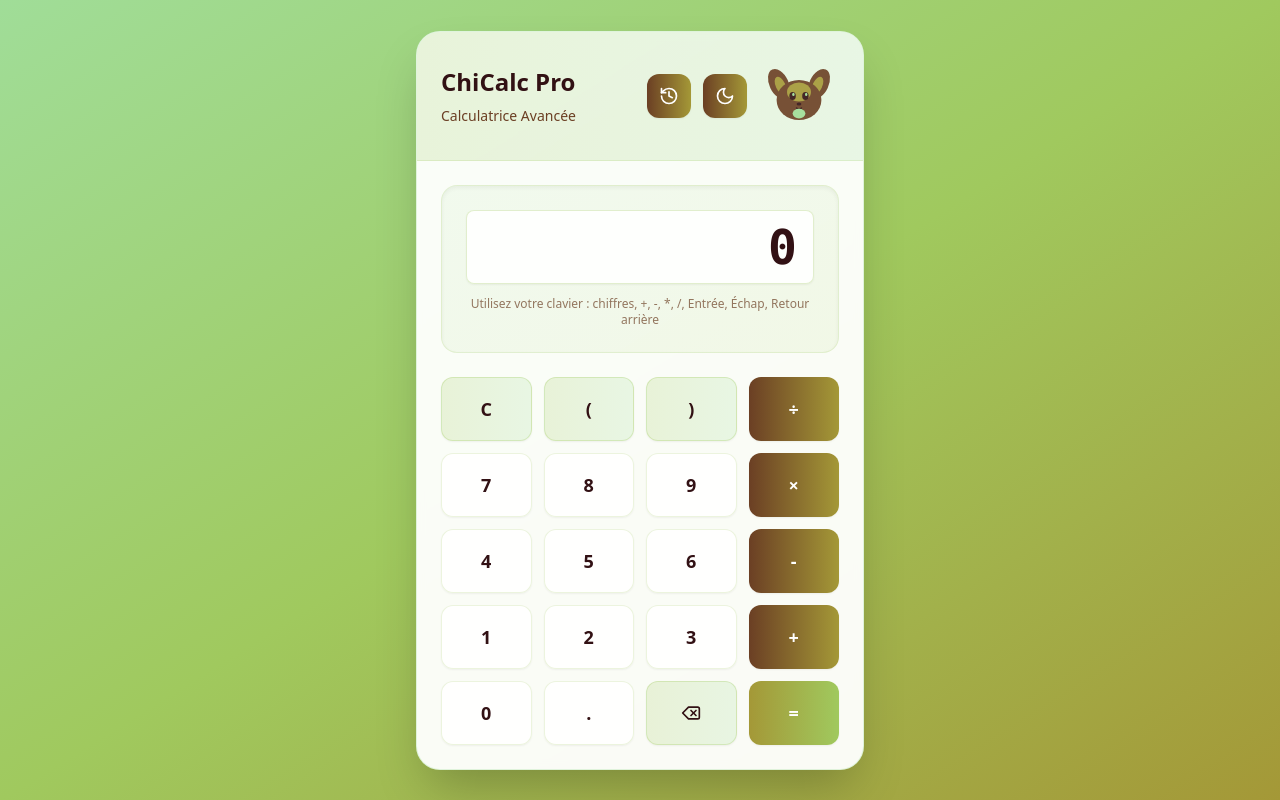
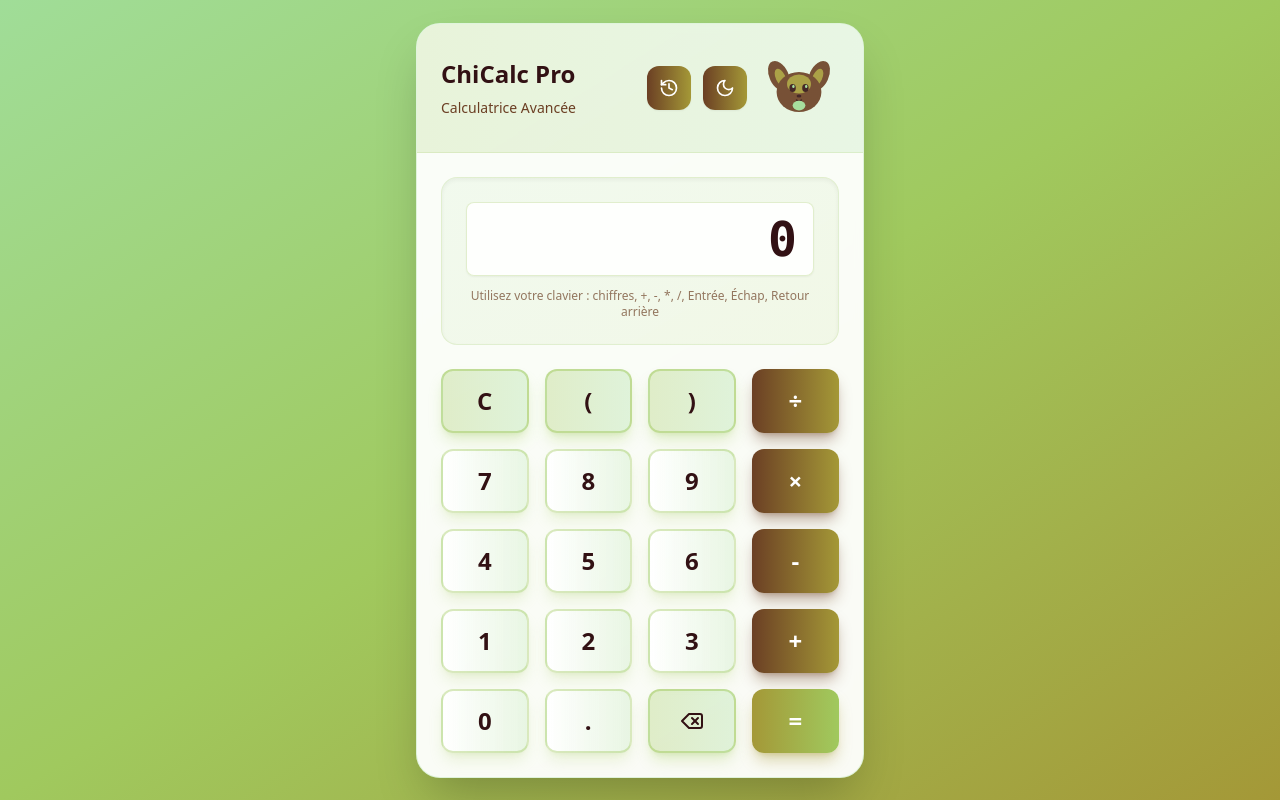
Before and after one commit to almoha73/ChiCalc, a React (Vite) app: page / in a window 1280 px wide. Built offline with nearby package versions, Linux system fonts and the light colour scheme.

Commit message:
Amélioration de la taille des textes et contraste des boutons

```diff
--- a/src/components/CalculatorButtons.tsx
+++ b/src/components/CalculatorButtons.tsx
@@ -18,41 +18,42 @@ const CalculatorButtons: React.FC<CalculatorButtonsProps> = ({ onButtonClick })
   ];
 
   const getButtonStyle = (button: string) => {
-    const baseStyle = "h-14 sm:h-16 rounded-xl font-semibold text-lg transition-all duration-200 transform active:scale-95 shadow-sm hover:shadow-md";
+    const baseStyle = "h-16 sm:h-18 rounded-xl font-bold text-2xl transition-all duration-200 transform active:scale-95 shadow-lg hover:shadow-xl";
 
     if (button === '=') {
       return `${baseStyle} ${
         theme === 'dark'
-          ? 'bg-gradient-to-r from-palette-4 to-palette-5 hover:from-palette-4/90 hover:to-palette-5/90 text-palette-1'
-          : 'bg-gradient-to-r from-palette-3 to-palette-4 hover:from-palette-3/90 hover:to-palette-4/90 text-white'
-      } shadow-lg`;
+          ? 'bg-gradient-to-r from-palette-4 to-palette-5 hover:from-palette-4/90 hover:to-palette-5/90 text-palette-1 shadow-palette-4/30'
+          : 'bg-gradient-to-r from-palette-3 to-palette-4 hover:from-palette-3/90 hover:to-palette-4/90 text-white shadow-palette-3/40'
+      }`;
     }
 
     if (['÷', '×', '-', '+'].includes(button)) {
       return `${baseStyle} ${
         theme === 'dark'
-          ? 'bg-gradient-to-r from-palette-3 to-palette-4 hover:from-palette-3/90 hover:to-palette-4/90 text-palette-1'
-          : 'bg-gradient-to-r from-palette-2 to-palette-3 hover:from-palette-2/90 hover:to-palette-3/90 text-white'
+          ? 'bg-gradient-to-r from-palette-3 to-palette-4 hover:from-palette-3/90 hover:to-palette-4/90 text-palette-1 shadow-palette-3/30'
+          : 'bg-gradient-to-r from-palette-2 to-palette-3 hover:from-palette-2/90 hover:to-palette-3/90 text-white shadow-palette-2/40'
       }`;
     }
 
     if (['C', '(', ')', '⌫'].includes(button)) {
       return `${baseStyle} ${
         theme === 'dark'
-          ? 'bg-gradient-to-r from-palette-2/40 to-palette-3/40 hover:from-palette-2/60 hover:to-palette-3/60 text-palette-5 border border-palette-3/30'
-          : 'bg-gradient-to-r from-palette-4/20 to-palette-5/20 hover:from-palette-4/30 hover:to-palette-5/30 text-palette-1 border border-palette-4/30'
+          ? 'bg-gradient-to-r from-palette-2/50 to-palette-3/50 hover:from-palette-2/70 hover:to-palette-3/70 text-palette-5 border-2 border-palette-3/40 shadow-palette-2/20'
+          : 'bg-gradient-to-r from-palette-4/30 to-palette-5/30 hover:from-palette-4/50 hover:to-palette-5/50 text-palette-1 border-2 border-palette-4/50 shadow-palette-4/30'
       }`;
     }
 
+    // Chiffres - amélioration du contraste en thème clair
     return `${baseStyle} ${
       theme === 'dark'
-        ? 'bg-palette-1/60 hover:bg-palette-1/80 text-palette-5 border border-palette-2/30 hover:border-palette-2/50'
-        : 'bg-white/90 hover:bg-white text-palette-1 border border-palette-4/20 hover:border-palette-4/40'
+        ? 'bg-gradient-to-r from-palette-1/70 to-palette-2/60 hover:from-palette-1/90 hover:to-palette-2/80 text-palette-5 border-2 border-palette-2/40 shadow-palette-1/30'
+        : 'bg-gradient-to-r from-white to-palette-5/20 hover:from-palette-5/10 hover:to-palette-5/30 text-palette-1 border-2 border-palette-4/40 shadow-palette-4/20'
     }`;
   };
 
   return (
-    <div className="grid grid-cols-4 gap-3">
+    <div className="grid grid-cols-4 gap-4">
       {buttons.flat().map((button, index) => (
         <button
           key={index}
@@ -60,7 +61,7 @@ const CalculatorButtons: React.FC<CalculatorButtonsProps> = ({ onButtonClick })
           className={getButtonStyle(button)}
         >
           {button === '⌫' ? (
-            <Delete size={20} className="mx-auto" />
+            <Delete size={24} className="mx-auto" />
           ) : (
             button
           )}
--- a/src/components/HistoryModal.tsx
+++ b/src/components/HistoryModal.tsx
@@ -113,7 +113,7 @@ const HistoryModal: React.FC<HistoryModalProps> = ({
                 <div
                   key={item.id}
                   onClick={() => handleLoadFromHistory(item)}
-                  className={`rounded-xl p-4 cursor-pointer transition-all duration-200 border hover:shadow-md group ${
+                  className={`rounded-xl p-5 cursor-pointer transition-all duration-200 border hover:shadow-md group ${
                     theme === 'dark'
                       ? 'bg-gradient-to-r from-palette-1/20 to-palette-2/20 hover:from-palette-1/40 hover:to-palette-2/40 border-palette-3/20 hover:border-palette-3/40'
                       : 'bg-gradient-to-r from-palette-5/10 to-palette-4/10 hover:from-palette-5/20 hover:to-palette-4/20 border-palette-4/20 hover:border-palette-4/40'
@@ -121,17 +121,17 @@ const HistoryModal: React.FC<HistoryModalProps> = ({
                 >
                   <div className="flex items-start justify-between">
                     <div className="flex-1">
-                      <div className={`text-sm font-mono mb-1 transition-colors duration-300 ${
+                      <div className={`text-base font-mono mb-2 font-semibold transition-colors duration-300 ${
                         theme === 'dark' ? 'text-palette-4' : 'text-palette-2'
                       }`}>
                         {item.expression}
                       </div>
-                      <div className={`text-lg font-semibold mb-2 transition-colors duration-300 ${
+                      <div className={`text-xl font-bold mb-3 font-mono transition-colors duration-300 ${
                         theme === 'dark' ? 'text-palette-5' : 'text-palette-1'
                       }`}>
                         = {item.result}
                       </div>
-                      <div className={`text-xs transition-colors duration-300 ${
+                      <div className={`text-sm transition-colors duration-300 ${
                         theme === 'dark' ? 'text-palette-4/70' : 'text-palette-2/70'
                       }`}>
                         {item.timestamp.toLocaleString('fr-FR', {
@@ -142,8 +142,8 @@ const HistoryModal: React.FC<HistoryModalProps> = ({
                       </div>
                     </div>
                     <RotateCcw
-                      size={16}
-                      className={`opacity-0 group-hover:opacity-100 transition-opacity duration-200 ml-2 mt-1 ${
+                      size={18}
+                      className={`opacity-0 group-hover:opacity-100 transition-opacity duration-200 ml-3 mt-1 ${
                         theme === 'dark' ? 'text-palette-4' : 'text-palette-3'
                       }`}
                     />
```
